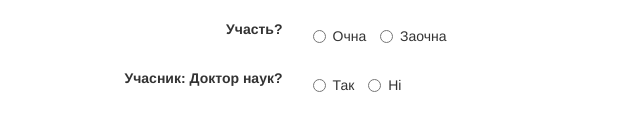
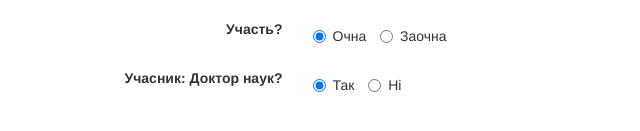
Before and after one commit to Anastasiiaerg/Web-Dev-2021, a plain HTML site: page HTML51/lesson26/index.html in a window 1280 px wide. Shown: the part 371-502 px from the top of the page, 50-690 px from the left. Drawn offline with nearby package versions, Linux system fonts and the light colour scheme.

Commit message:
виправила помилки

```diff
--- a/HTML51/lesson26/index.html
+++ b/HTML51/lesson26/index.html
@@ -89,11 +89,11 @@
                 <label for="participation" class="control-label col-md-3">Участь?</label>
                 <div class=" radio col-md-5">
                     <label class="radio-inline">
-                            <input type="radio" name="" id="input">
+                            <input type="radio" name="inlineRadioOptions1" id="input" checked>
                             Очна
                         </label>
                     <label class="radio-inline">
-                            <input type="radio" name="inlineRadioOptions" id="input">
+                            <input type="radio" name="inlineRadioOptions1 " id="input">
                             Заочна
                         </label>
                 </div>
@@ -102,9 +102,9 @@
                 <label for="participation" class="control-label col-md-3">Учасник: Доктор наук?</label>
                 <div class=" radio col-md-5">
                     <label class="radio-inline">
-                        <input type="radio" name="" id="input">
+                        <input type="radio" name="inlineRadioOptions" id="input" checked>
                                 Так
-                        </label>
+                    </label>
                     <label class="radio-inline">
                         <input type="radio" name="inlineRadioOptions" id="input">
                                 Ні
```
